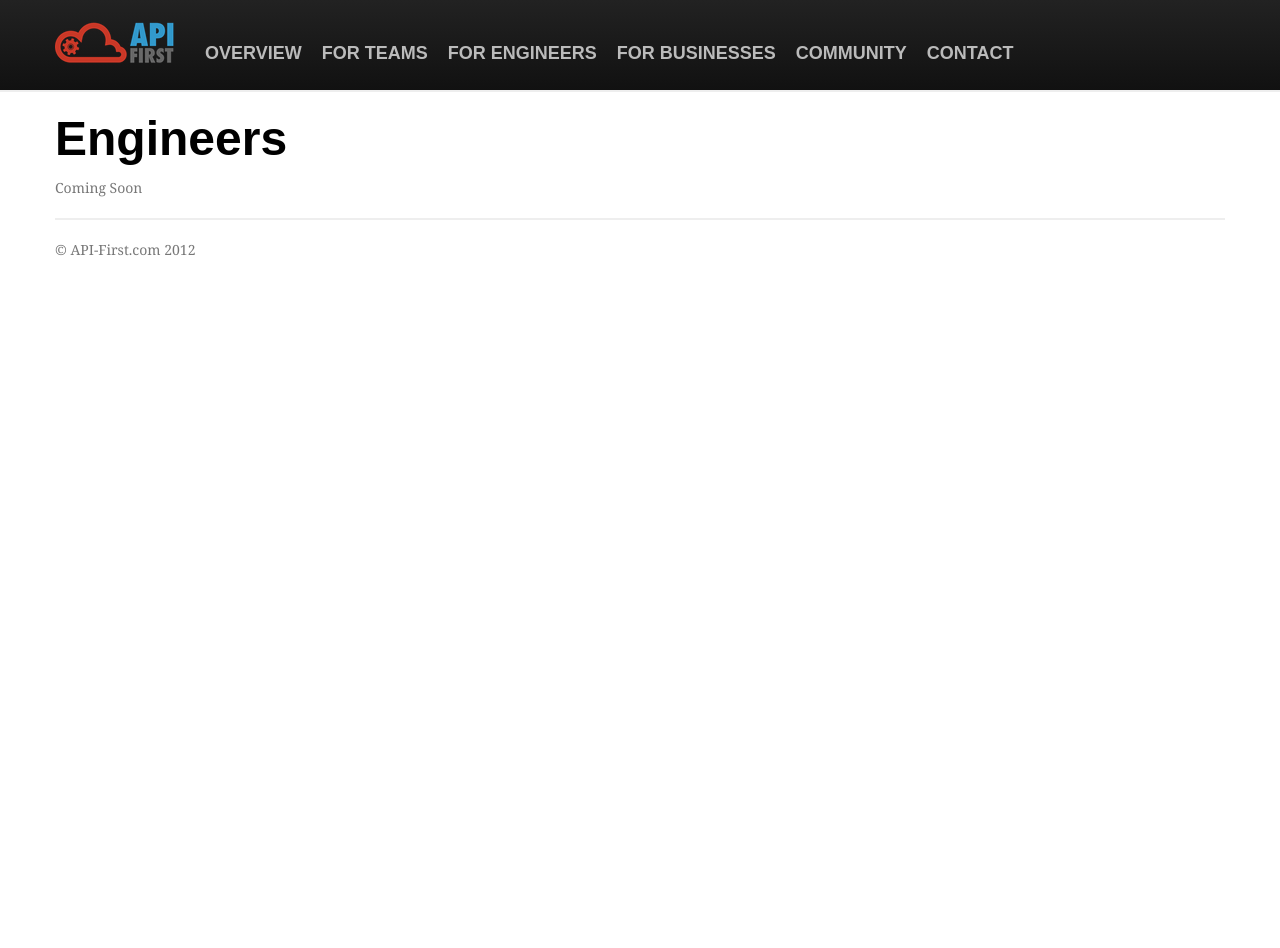
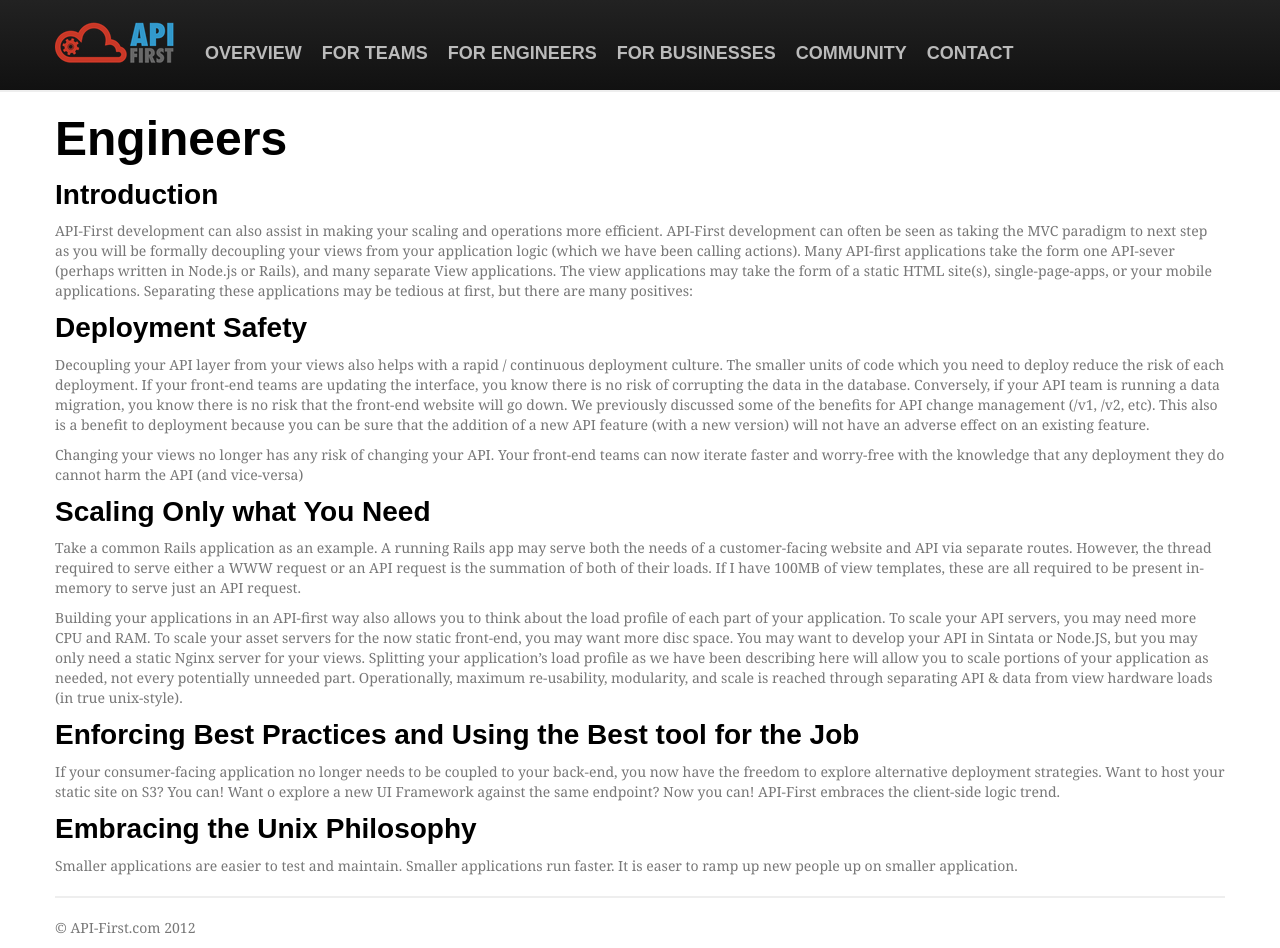
Before and after one commit to evantahler/api-first, a Jekyll site: the page built from pages/engineers.md, in a window 1280 px wide and 948 px high. Built offline with Jekyll 4.4.1, drawn with Linux system fonts in a browser that asks for light colours; some web fonts are replaced; Markdown is read by kramdown in place of the engine named in the settings.

Commit message:
engineering page

```diff
--- a/pages/engineers.md
+++ b/pages/engineers.md
@@ -5,4 +5,26 @@ title: API First - Engineers
 
 # Engineers
 
-Coming Soon
+### Introduction
+
+API-First development can also assist in making your scaling and operations more efficient.  API-First development can often be seen as taking the MVC paradigm to next step as you will be formally decoupling your views from your application logic (which we have been calling actions).  Many API-first applications take the form one API-sever (perhaps written in Node.js or Rails), and many separate View applications.  The view applications may take the form of a static HTML site(s), single-page-apps, or your mobile applications.  Separating these applications may be tedious at first, but there are many positives:
+
+### Deployment Safety
+
+Decoupling your API layer from your views also helps with a rapid / continuous deployment culture.  The smaller units of code which you need to deploy reduce the risk of each deployment.  If your front-end teams are updating the interface, you know there is no risk of corrupting the data in the database.  Conversely, if your API team is running a data migration, you know there is no risk that the front-end website will go down.  We previously discussed some of the benefits for API change management (/v1, /v2, etc).  This also is a benefit to deployment because you can be sure that the addition of a new API feature (with a new version) will not have an adverse effect on an existing feature.
+
+Changing your views no longer has any risk of changing your API.  Your front-end teams can now iterate faster and worry-free with the knowledge that any deployment they do cannot harm the API (and vice-versa)
+
+### Scaling Only what You Need
+
+Take a common Rails application as an example.  A running Rails app may serve both the needs of a customer-facing website and API via separate routes.   However, the thread required to serve either a WWW request or an API request is the summation of both of their loads.  If I have 100MB of view templates, these are all required to be present in-memory to serve just an API request.
+
+Building your applications in an API-first way also allows you to think about the load profile of each part of your application.  To scale your API servers, you may need more CPU and RAM.  To scale your asset servers for the now static front-end, you may want more disc space.  You may want to develop your API in Sintata or Node.JS, but you may only need a static Nginx server for your views.  Splitting your application's load profile as we have been describing here will allow you to scale portions of your application as needed, not every potentially unneeded part.  Operationally, maximum re-usability, modularity, and scale is reached through separating API & data from view hardware loads (in true unix-style).
+
+### Enforcing Best Practices and Using the Best tool for the Job
+
+If your consumer-facing application no longer needs to be coupled to your back-end, you now have the freedom to explore alternative deployment strategies.  Want to host your static site on S3?  You can! Want o explore a new UI Framework against the same endpoint? Now you can!  API-First embraces the client-side logic trend.
+
+### Embracing the Unix Philosophy
+
+Smaller applications are easier to test and maintain.  Smaller applications run faster.  It is easer to ramp up new people up on smaller application.
```
